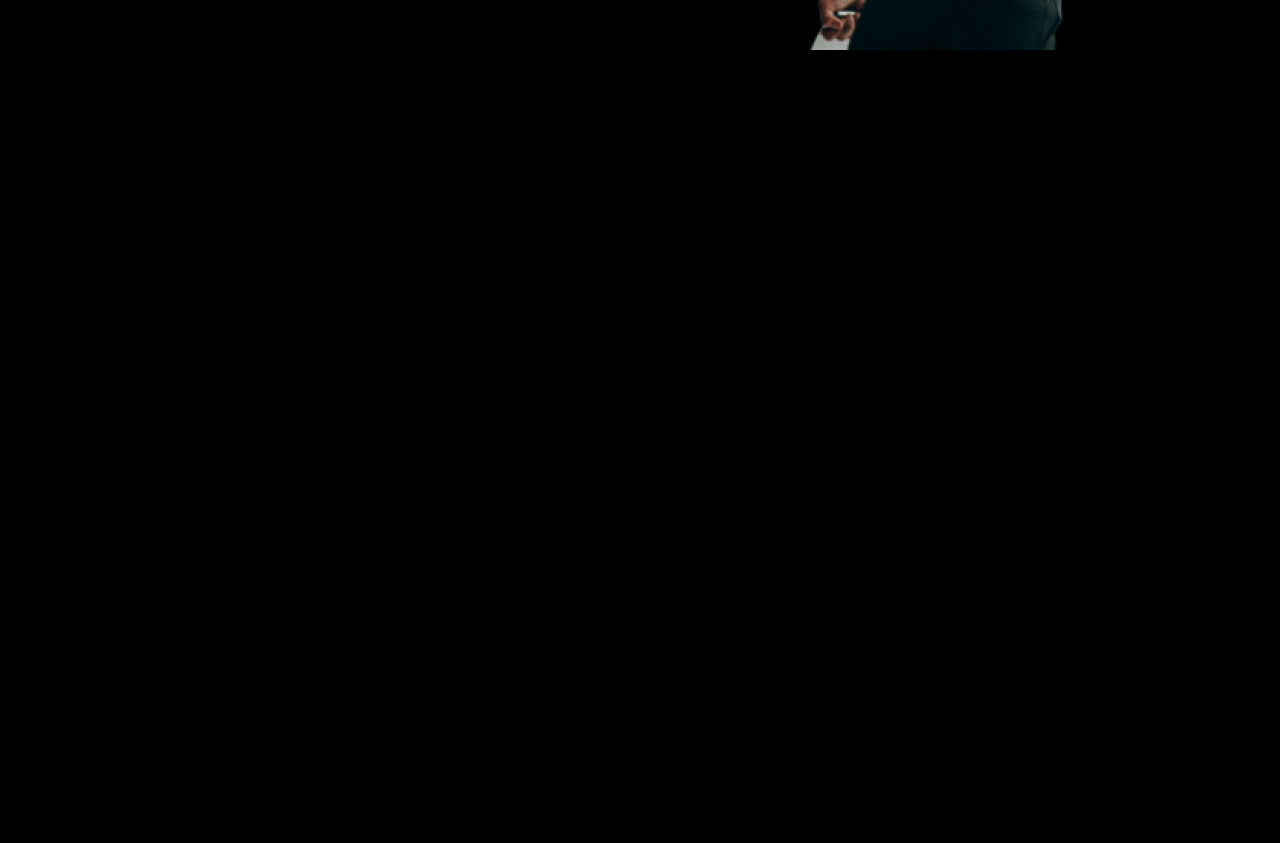
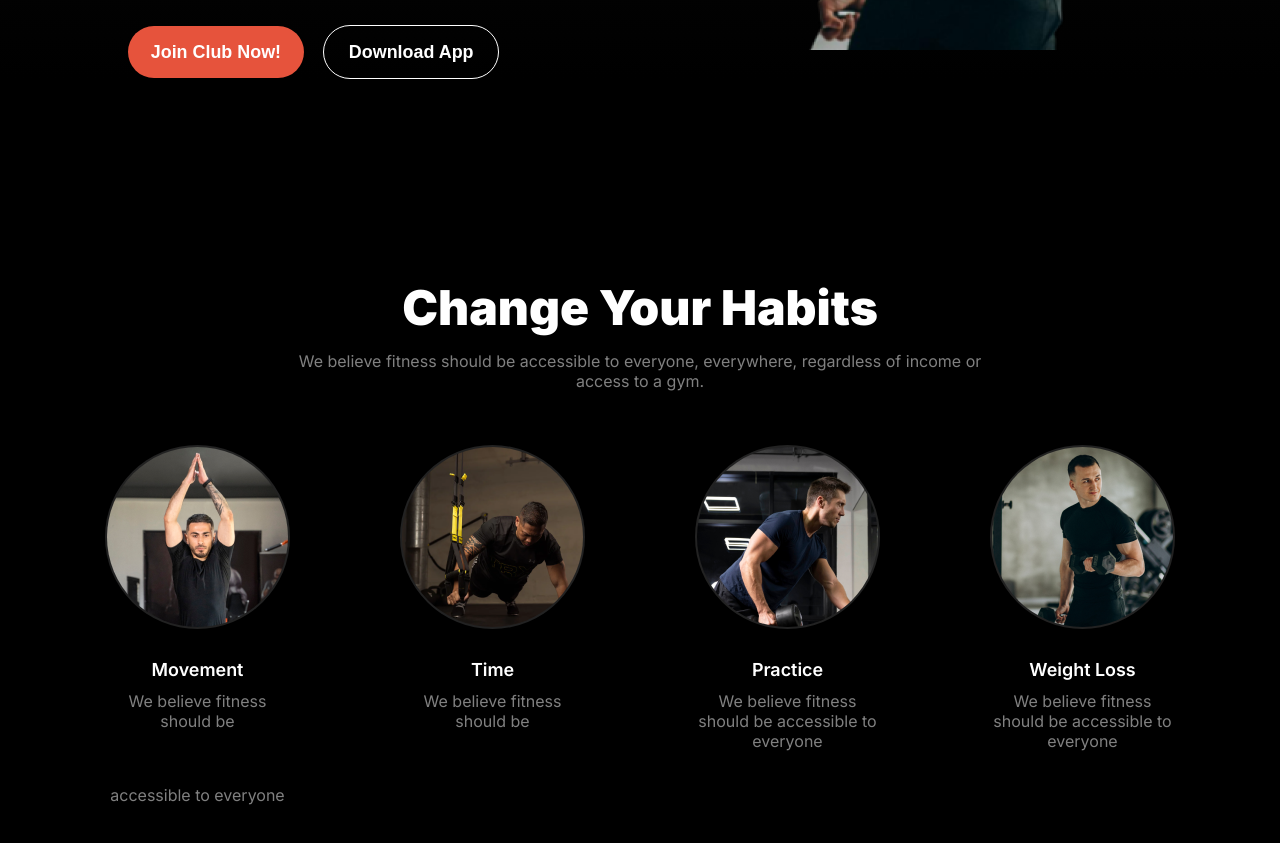
Before and after one commit to wahidalam91/health-fitness, a plain HTML site: page index.html in a window 1280 px wide. Shown: the part 663-1506 px from the top of the page. Before the commit the page ends 800 px from the top, so only its background shows below. Drawn offline with Linux system fonts and the light colour scheme.

Commit message:
change habit section added

```diff
--- a/index.html
+++ b/index.html
@@ -62,7 +62,44 @@
           </section>
     </header>
     <main>
+        <!-- Change Habit -->
+        <section class="change-habit container">
+            <h2 class="section-title font-inter text-centre">Change Your Habits</h2>
+            <p class="section-description font-inter text-centre">We believe fitness should be accessible to everyone, everywhere, regardless of income or <br> access to a gym.</p>
 
+            <div class="ellipse-cards-container display-flex">
+                <div class="card-content">
+                    <div class="card-img">
+                        <img src="images/image 2.png" alt="">
+                    </div>
+                    <h4 class="card-title font-inter text-centre">Movement</h4>
+                    <p class="section-description font-inter text-centre">We believe fitness should be</p>
+                    <p class="section-description font-inter text-centre">accessible to everyone</p>
+
+                </div>
+                <div class="card-content">
+                    <div class="card-img">
+                        <img src="images/image 3.png" alt="">
+                    </div>
+                    <h4 class="card-title font-inter text-centre">Time</h4>
+                    <p class="section-description font-inter text-centre">We believe fitness should be </p>
+                </div>
+                <div class="card-content">
+                    <div class="card-img">
+                        <img src="images/image 4.png" alt="">
+                    </div>
+                    <h4 class="card-title font-inter text-centre">Practice</h4>
+                    <p class="section-description font-inter text-centre">We believe fitness should be accessible to everyone</p>
+                </div>
+                <div class="card-content">
+                    <div class="card-img">
+                        <img src="images/image 5.png" alt="">
+                    </div>
+                    <h4 class="card-title font-inter text-centre">Weight Loss</h4>
+                    <p class="section-description font-inter text-centre">We believe fitness should be accessible to everyone</p>
+                </div>
+            </div>
+        </section>
     </main>
     <footer>
 
--- a/styles.css
+++ b/styles.css
@@ -94,6 +94,26 @@ body{
     display: flex;
 }
 
+.section-title{
+    color: rgb(255, 255, 255);
+    font-size: 3rem;
+    font-weight: 900;
+    line-height: 120%;
+    margin-bottom: 15px;
+}
+
+.section-description{
+    color: rgba(255, 255, 255, 0.5);
+    font-size: 1rem;
+    font-weight: 400;
+    line-height: 24px;
+    line-height: 20px;
+    margin-bottom: 30px;
+}
+.text-centre{
+    text-align: center;
+}
+
 /* Header */
 
 header{
@@ -152,6 +172,11 @@ nav{
 }
 
 /* Banner */
+
+.banner{
+    margin-bottom: 100px;
+}
+
 .banner-content{
     gap: 89px;
     justify-content: start;
@@ -172,7 +197,7 @@ nav{
 }
 
 .banner-text{
-    margin-top: 50px;
+    margin-top: 150px;
 }
 
 .video-tutorial{
@@ -233,6 +258,52 @@ nav{
     margin-left: 65%;
     margin-top: -110%;
 }
+
+/* Change Habit */
+.change-habit{
+    margin-top: 200px;
+}
+
+
+.change-habit .section-description{
+    margin-bottom: 54px;
+}
+
+.ellipse-cards-container{
+    max-width: 100%;
+    margin: 0 auto;
+    justify-content: center;
+    gap: 30px;
+}
+
+.card-content{
+    margin: 0 40px;
+}
+
+.card-content .card-img{
+    background-color: rgb(34, 34, 34);
+    border-radius: 50%;
+    display: flex;
+    justify-content: center;
+    align-items: center;
+    margin-bottom: 30px
+}
+
+.card-img img{
+    margin: 2px;
+    border-radius: 100%;
+}
+
+.card-title{
+    color: rgb(255, 255, 255);
+    font-size: 1.12rem;
+    font-weight: 600;
+    line-height: 120%;
+    margin-bottom: 10px;
+}
+
+
+
 
 
 @media screen and (max-width: 576px) {
```
